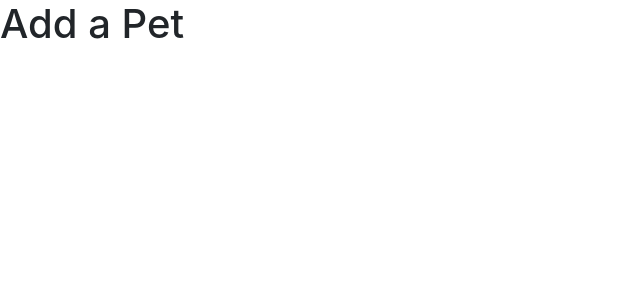
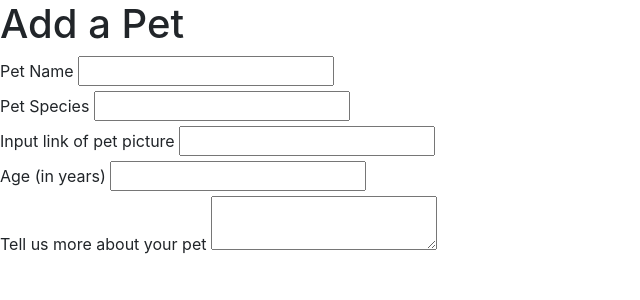
Before and after one commit to rgseltz/adopt_pet, a Flask app: template templates/new-pet-form.html in a window 1280 px wide. Shown: the top 300 px of the page, without its empty margins (0-640 px from the left). Run offline with Flask 2, Linux system fonts and the light colour scheme; the template is opened without the code that fills it: values that come from a table or form of the project are taken from there, others are empty.

Commit message:
made new route in app.py to NewPetForm and updated new-pet-form.html with templating to show the correct forms

```diff
--- a/app.py
+++ b/app.py
@@ -1,5 +1,6 @@
 from flask import Flask, render_template, redirect, request, flash, session
 from flask_debugtoolbar import DebugToolbarExtension
+from forms import NewPetForm
 from models import db, connect_db, Pet
 
 app = Flask(__name__)
@@ -18,3 +19,8 @@ connect_db(app)
 def list_pets():
     pets = Pet.query.all()
     return render_template('home.html', pets=pets)
+
+@app.route('/pets/new')
+def add_pet_form():
+    form = NewPetForm()
+    return render_template('new-pet-form.html', form=form)
--- a/forms.py
+++ b/forms.py
@@ -2,7 +2,7 @@ from flask_wtf import FlaskForm
 from wtforms import StringField, BooleanField, SelectField, IntegerField, TextAreaField
 from wtforms.validators import InputRequired, Optional
 
-class PetForm(FlaskForm):
+class NewPetForm(FlaskForm):
     name = StringField("Pet Name")
     species = StringField("Pet Species")
     photo_url = StringField("Input link of pet picture")
--- a/templates/home.html
+++ b/templates/home.html
@@ -27,8 +27,8 @@
             <td>{{Unavailable}}</td>
             {% endif %}
         <td>{{pet.photo_url}}</td>
-
     </tbody>
     {% endfor %}
 </table>
+<a href="/pets/new" class="btn btn-success">Add Pet</a>
 {% endblock %}
--- a/templates/new-pet-form.html
+++ b/templates/new-pet-form.html
@@ -3,5 +3,12 @@
 
 {% block content %}
 <h1>Add a Pet</h1>
-
+<form method="POST">
+    {% for field in form if field.widget.input_type != 'hidden' %}
+    <div>
+    {{field.label}}
+    {{field}}
+    </div>
+    {% endfor %}
+</form>
 {% endblock %}
```
